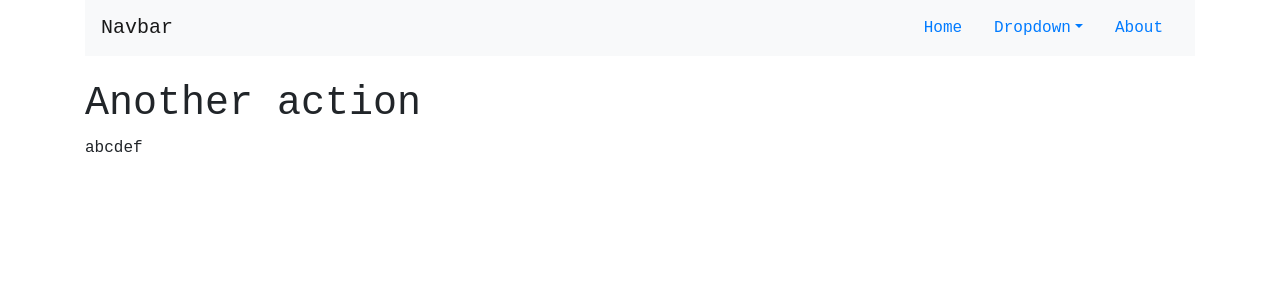
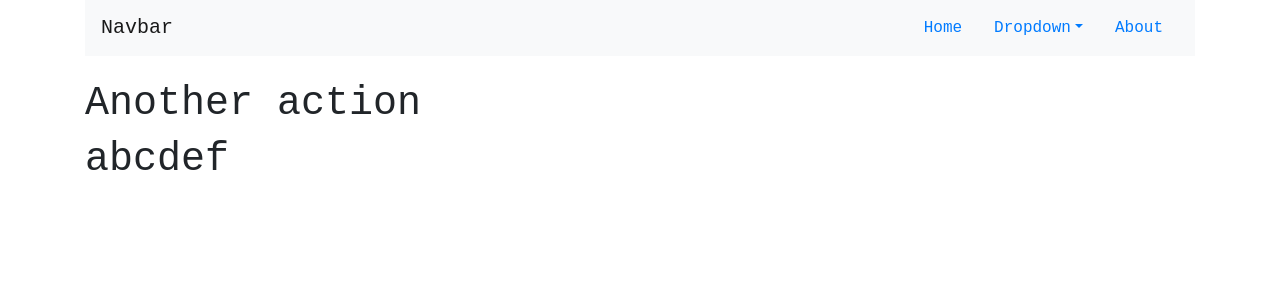
Before and after one commit to qcjn/react-bootstrap-pudriu, a React (Create React App) app: page /another in a window 1280 px wide. Shown: the top 300 px of the page. Built offline with nearby package versions, Linux system fonts and the light colour scheme.

Commit message:
1 file modified

```diff
--- a/Another.js
+++ b/Another.js
@@ -3,6 +3,6 @@ import Layout from "./Layout";
 
 export default () => (
   <Layout>
-    <h1>Another action</h1>{process.env.REACT_APP_NOT_SECRET_CODE}
+    <h1>Another action</h1><h1>{process.env.REACT_APP_NOT_SECRET_CODE}</h1>
   </Layout>
 )
```
